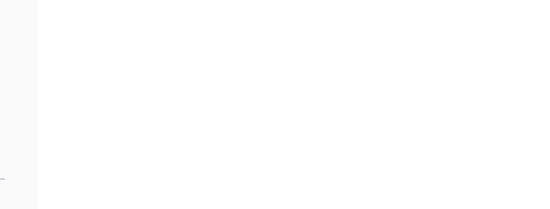
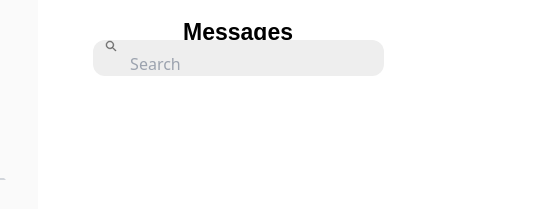
Before and after one commit to Majeedatwahab/chat-app, a website built with Vite: page index.html in a window 1280 px wide. Shown: the top 209 px of the page, 90-640 px from the left. Built offline with nearby package versions, Linux system fonts and the light colour scheme.

Commit message:
chat section

```diff
--- a/index.html
+++ b/index.html
@@ -104,13 +104,25 @@
 
     <main>
       <section class="messages-section">
-        <!-- Member 2 would work of this section for the ui of the messeges/chats -->
-        <!-- in the Assets/ folder, you will find the check, double check icons and
-                other icons you might need in the icon folder, if you want to download new icon,
-                make sure to save it in the icon folder
-            -->
-        <!-- you can use any random images for demo... even your image if you choose to -->
-        <!-- you can delete this comment when you are set to work on this section -->
+
+   <div>
+    <div id="frame2" class="messages">
+       <h1>Messages</h1>
+       <div class="search">
+        <form action="/search">
+          <svg width="12" height="12" viewBox="0 0 12 12" fill="none" xmlns="http://www.w3.org/2000/svg">
+            <path d="M10.8815 10.8817C10.9574 10.8055 11 10.7025 11 10.595C11 10.4875 10.9574 10.3845 10.8815 10.3083L7.96103 7.38889C8.5294 6.69132 8.83911 5.81869 8.83769 4.91889C8.83651 3.8799 8.42325 2.88379 7.68858 2.14912C6.95391 1.41444 5.95782 1.00118 4.91884 1C3.87986 1.00118 2.88377 1.41444 2.1491 2.14912C1.41443 2.88379 1.00118 3.8799 1 4.91889C1.00118 5.95788 1.41443 6.95398 2.1491 7.68866C2.88377 8.42334 3.87986 8.8366 4.91884 8.83778C5.81864 8.8392 6.69125 8.52948 7.38881 7.96111L10.3093 10.8817C10.3851 10.9573 10.4878 10.9999 10.5949 11C10.6481 11.0001 10.7008 10.9897 10.75 10.9694C10.7992 10.9491 10.8439 10.9193 10.8815 10.8817ZM8.02714 4.91889C8.02626 5.74285 7.69855 6.53281 7.11593 7.11544C6.5333 7.69807 5.74335 8.02578 4.9194 8.02667C4.09535 8.02593 3.30525 7.69829 2.72251 7.11564C2.13977 6.53299 1.81198 5.74295 1.8111 4.91889C1.81198 4.09493 2.13969 3.30496 2.72231 2.72233C3.30494 2.1397 4.09489 1.81199 4.91884 1.81111C5.74289 1.81185 6.53299 2.13949 7.11573 2.72214C7.69848 3.30478 8.02626 4.09483 8.02714 4.91889Z" fill="#676767" stroke="#676767" stroke-width="0.5"/>
+            </svg>
+          <input class="searchinput"   type="text" id="search" name="" placeholder="Search">
+      </form>
+       </div>
+   </div>
+  </div>
+
+
+
+
+
       </section>
 
       <section class="chat-box-section">
--- a/style.css
+++ b/style.css
@@ -15,3 +15,49 @@
     transform: translateX(0);
   }
 }
+
+
+
+
+
+.messages{
+  display: flex;
+  flex-direction: column;
+  flex-wrap: nowrap;
+  align-items: center;
+}
+
+.messages h1{
+  color: #000;
+ font-family:sans-serif;
+font-size: 23px;
+font-style: normal;
+font-weight: 700;
+line-height: 16px;
+}
+
+.search{
+  display: flex;
+  flex-direction: row;
+  width: 291px;
+  height: 36px;
+  padding: 10px 12px;
+  align-items: center;
+  gap: 16px;
+  flex-shrink: 0;
+  border-radius: 12px;
+background: #EEE;
+}
+
+
+.searchinput{
+  /* width: 30vw;
+height: 36px;
+padding: 10px 12px;
+align-items: center; */
+/* gap: 16px; */
+/* flex-shrink: 0; */
+  /* border-radius: 12px;*/
+background: #EEE;
+margin-left: 2vw;
+}
```
